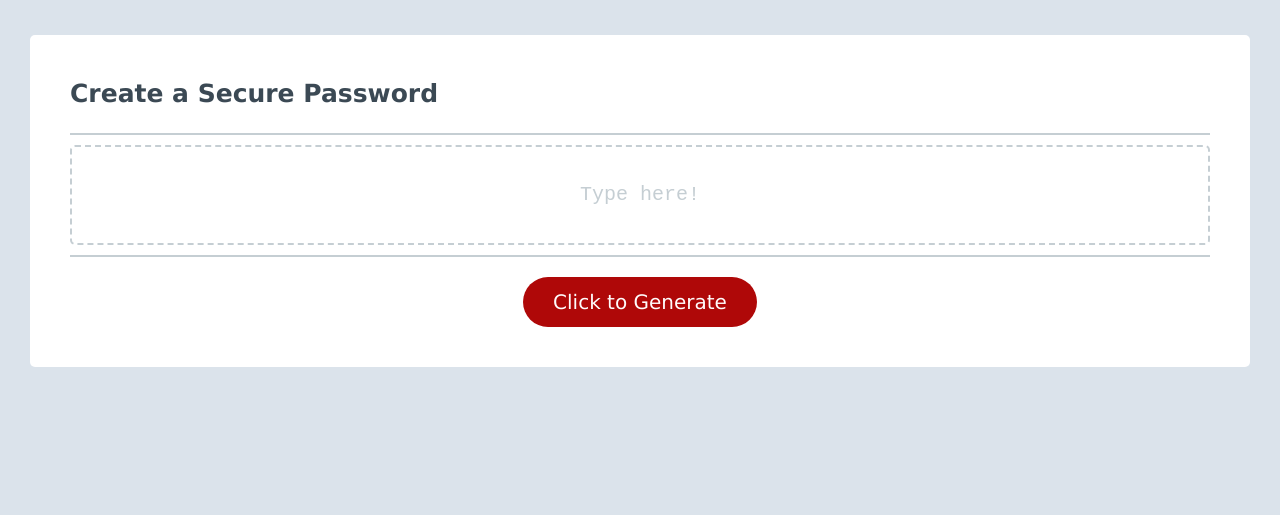
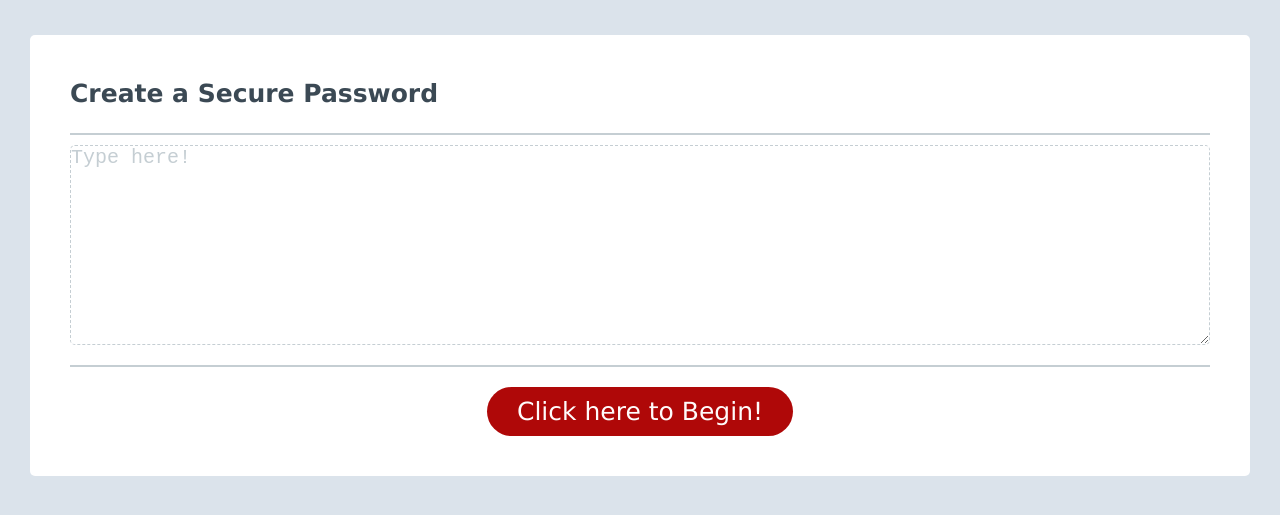
Before and after one commit to marcusmr15/warmup-pw-generator, a plain HTML site: page index.html in a window 1280 px wide. Shown: the part 105-620 px from the top of the page. Drawn offline with Linux system fonts and the light colour scheme.

Commit message:
Added code to the JS file and further styles

```diff
--- a/assets/script.js
+++ b/assets/script.js
@@ -0,0 +1,31 @@
+var button = document.getElementById("button");
+
+
+button.addEventListener("click", function() {
+    var response = prompt('Please select an option: \n1. Option 1 \n2. Option 2 \n3. Option 3');
+
+switch (response) {
+  case '1':
+    console.log('fukc');
+    break;
+  case '2':
+    // Perform actions for Option 2
+    break;
+  case '3':
+    // Perform actions for Option 3
+    break;
+  default:
+    // Handle invalid response
+    break;
+}
+
+    //var userInput = prompt("Password criteria:\n1. select 1\n2. select 2\n3. select 4");
+
+    //if (userInput === null) {
+      //console.log("No message inputted.");
+    //} else if (userInput === '') {
+      //console.log("You need to type something...");
+    //} else if (typeof userInput === "string") {
+      //console.log("User entered:", userInput);
+    //}
+});
--- a/assets/style.css
+++ b/assets/style.css
@@ -30,19 +30,17 @@ body {
     border-bottom: 2px solid #c5ced3;
 
   }
-  input {
+  textarea {
     border-style: dashed;
     border-color: #c5ced3;
     border-radius: 5px;
     font-size: 20px;
-    text-align: center;
     width: 100%;
-    padding: 20px;
     color: #3b4954;
     font-family: monospace;
-    height: 100px
+    height: 200px;
   }
-  input[type="text"]::placeholder {
+  textarea[type="text"]::placeholder {
     color: #c5ced3;
   }
 
@@ -54,11 +52,10 @@ body {
   #button {
     color: #fffbfb;
     background-color: #af0808;
+    border: none;
     border-radius: 50px;
     padding: 10px;
     padding-left: 30px;
     padding-right: 30px;
-    text-align: center;
-    font-size: 20px;
-    display: inline-block;
+    cursor: pointer;
   }
--- a/index.html
+++ b/index.html
@@ -17,14 +17,15 @@
         <section id="boxLayout">
             <h2>Create a Secure Password</h2>
             <div id="typeBoxLayout">
-                <!-- <p id="typeBox">Type here!</p> -->
-                <input type="text" placeholder="Type here!">
+                <textarea type="text" placeholder="Type here!"></textarea>
             </div>
             <div class="buttonLayout">
-                <p id="button">Click to Generate</p>
+                <button id="button">Click here to Begin!</button>
             </div>
         </section>
     </main>
 
+    <script src="./assets/script.js"></script>
+
 </body>
 </html>
```
